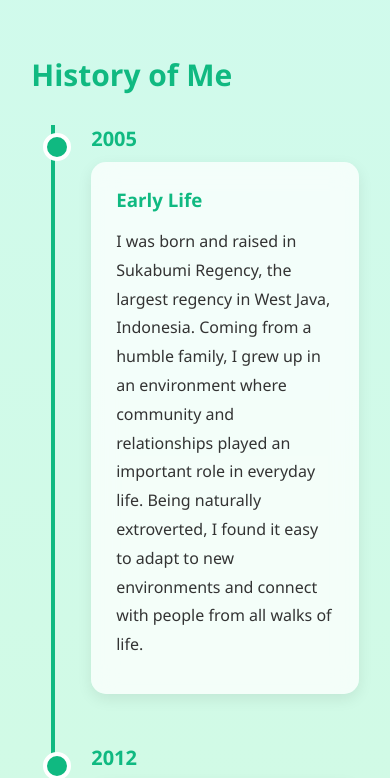
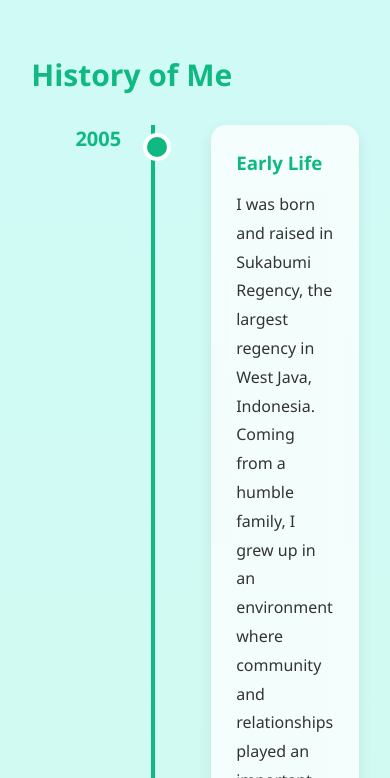
Before and after one commit to fikriapriandi-ai/portfolio, a plain HTML site: page index.html in a window 390 px wide. Shown: the part 4720-5498 px from the top of the page. Drawn offline with Linux system fonts and the light colour scheme.

Commit message:
Update index.html

```diff
--- a/index.html
+++ b/index.html
@@ -820,25 +820,6 @@ nav ul.active{
     display:none;
 }
 
-.timeline::before{
-    left:20px;
-}
-
-.timeline-item{
-    padding-left:60px;
-}
-
-.timeline-year{
-    position:relative;
-    width:auto;
-    text-align:left;
-    margin-bottom:10px;
-}
-
-.timeline-item::before{
-    left:12px;
-}
-
 .experience-grid{
     grid-template-columns:1fr;
 }
```
